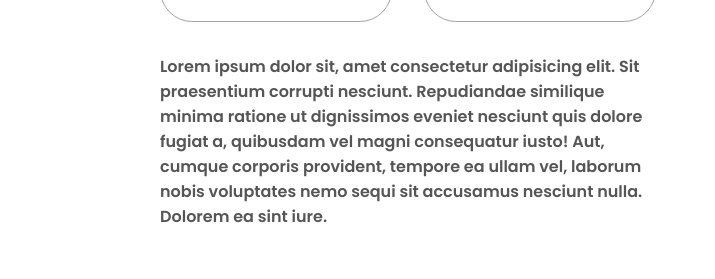
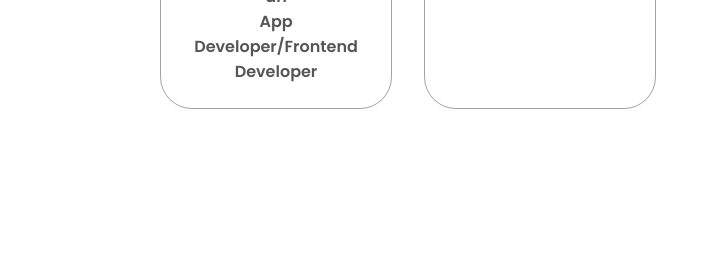
Before and after one commit to IanJeromeSebastian/MyPortfolio, a plain HTML site: page index.html in a window 1280 px wide. Shown: the part 1257-1536 px from the top of the page, 0-715 px from the left. Drawn offline with Linux system fonts and the light colour scheme.

Commit message:
updated portfolio

```diff
--- a/index.html
+++ b/index.html
@@ -74,7 +74,7 @@
                     </div>
                 </div>
                 <div class="text-container">
-                    <p>Lorem ipsum dolor sit, amet consectetur adipisicing elit. Sit praesentium corrupti nesciunt. Repudiandae similique minima ratione ut dignissimos eveniet nesciunt quis dolore fugiat a, quibusdam vel magni consequatur iusto! Aut, cumque corporis provident, tempore ea ullam vel, laborum nobis voluptates nemo sequi sit accusamus nesciunt nulla. Dolorem ea sint iure.</p>
+                    <!-- <p>Lorem ipsum dolor sit, amet consectetur adipisicing elit. Sit praesentium corrupti nesciunt. Repudiandae similique minima ratione ut dignissimos eveniet nesciunt quis dolore fugiat a, quibusdam vel magni consequatur iusto! Aut, cumque corporis provident, tempore ea ullam vel, laborum nobis voluptates nemo sequi sit accusamus nesciunt nulla. Dolorem ea sint iure.</p> -->
                 </div>
             </div>
             <div class="section__pic-container">
```
